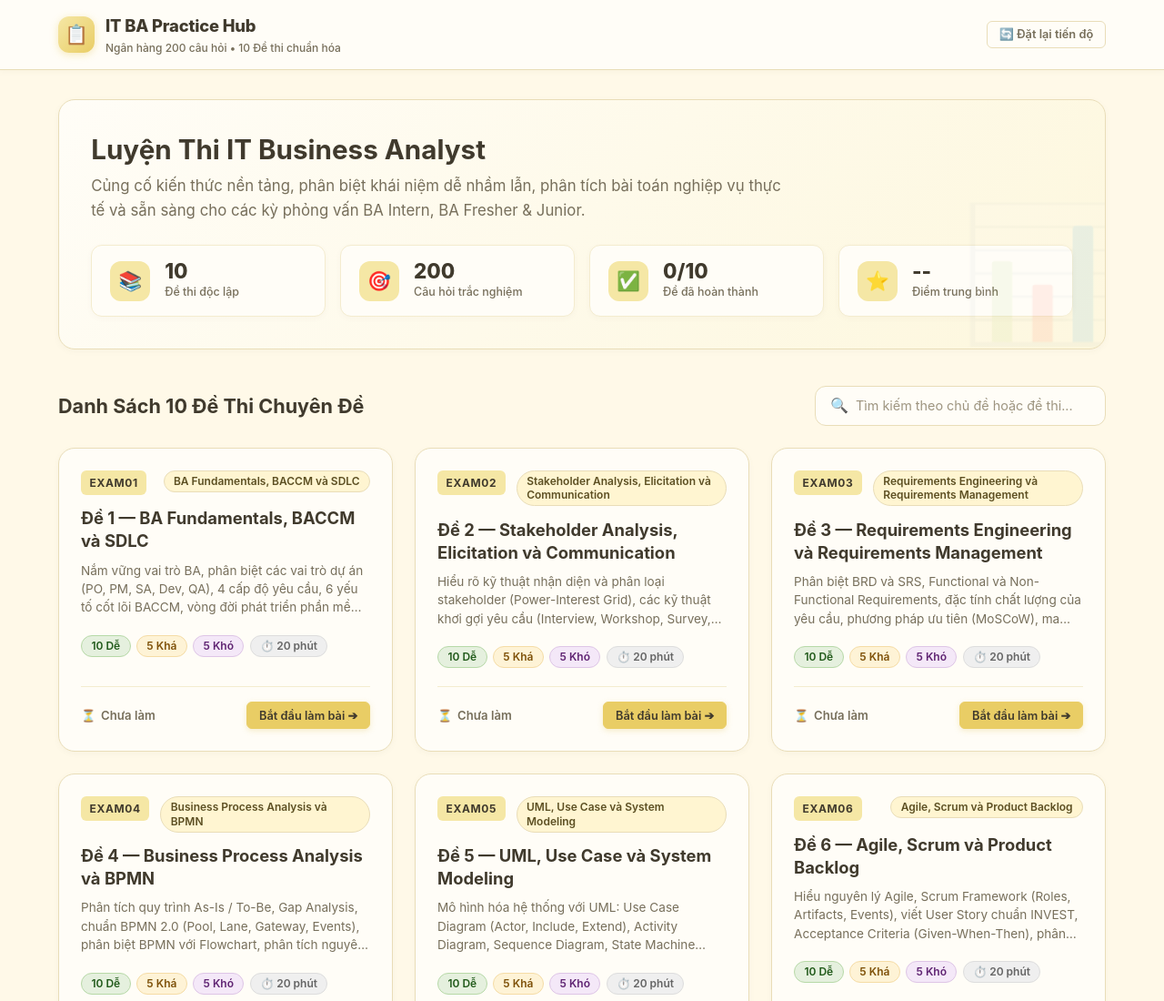
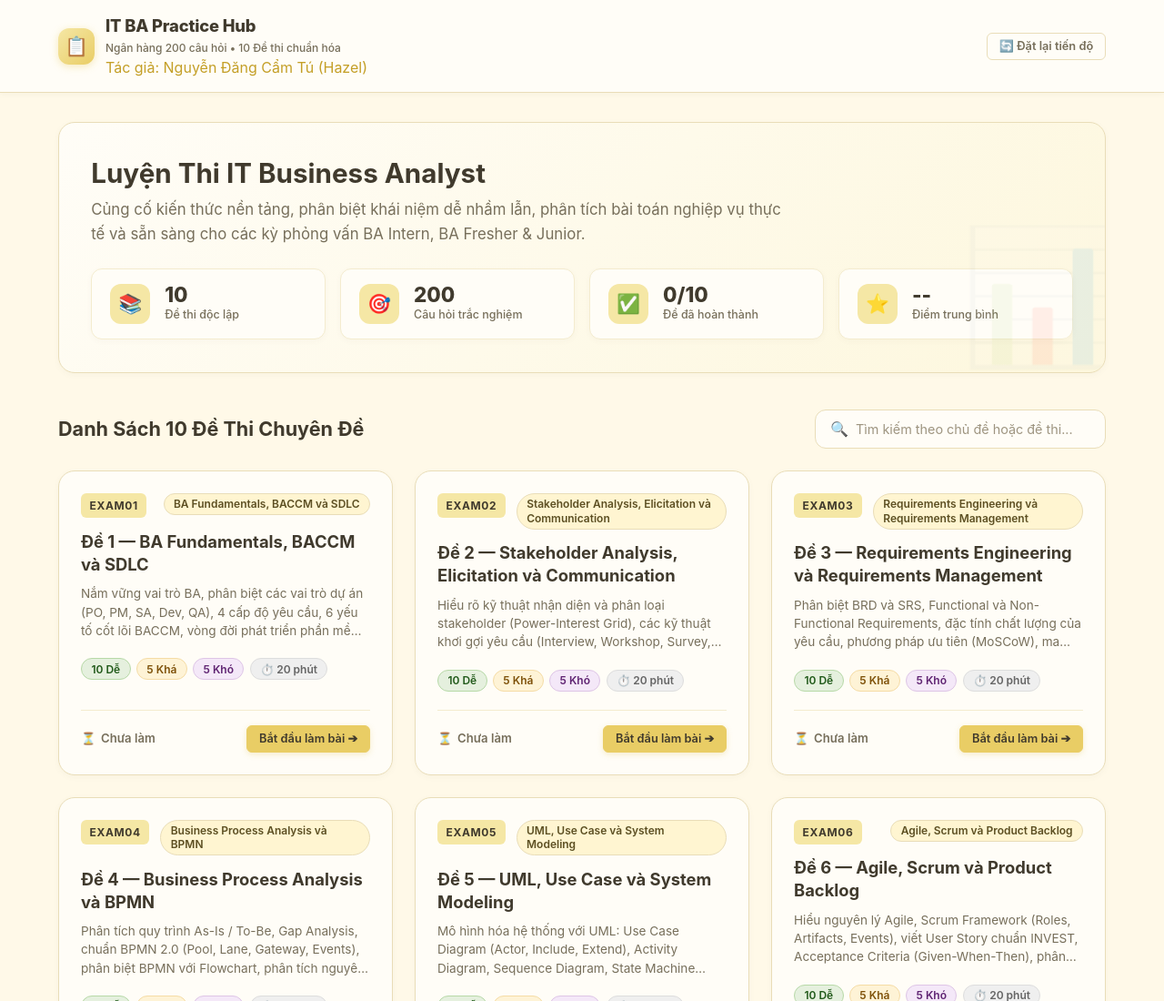
Before and after one commit to camtuct242-Hazel/IT-Business-Analyst-Question-Bank, a plain HTML site: page itba-question-bank/site/index.html in a window 1280 px wide. Shown: the top 1100 px of the page at 91% size. Drawn offline with Linux system fonts and the light colour scheme.

Commit message:
Add author information to index.html

```diff
--- a/itba-question-bank/site/index.html
+++ b/itba-question-bank/site/index.html
@@ -17,6 +17,7 @@
         <div>
           <div class="brand-title">IT BA Practice Hub</div>
           <div class="brand-subtitle">Ngân hàng 200 câu hỏi • 10 Đề thi chuẩn hóa</div>
+          <div class="brand-author">Tác giả: Nguyễn Đăng Cẩm Tú (Hazel)</div>
         </div>
       </a>
       <div class="header-actions">
```
